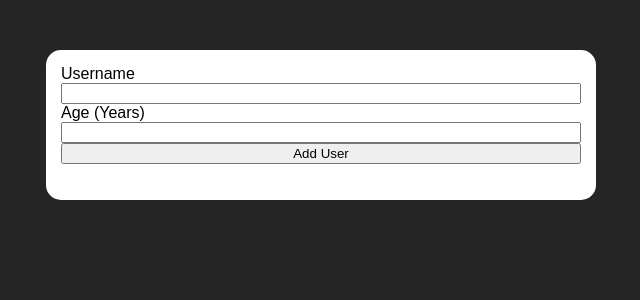
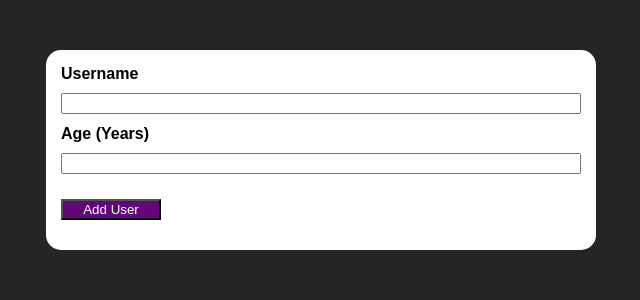
Before and after one commit to AleksandraCislowski/username-app, a React (Create React App) app: page / in a window 1280 px wide. Shown: the top 300 px of the page, without its empty margins (319-959 px from the left). Built offline with nearby package versions, Linux system fonts and the light colour scheme.

Commit message:
styling 2

```diff
--- a/src/components/Form.css
+++ b/src/components/Form.css
@@ -5,12 +5,20 @@ body {
 }
 
 .form {
+  font-weight: bold;
   display: flex;
   flex-direction: column;
-  height: 150px;
+  justify-content: space-between;
+  height: 200px;
   width: 550px;
   background: white;
   padding: 15px;
   margin: 50px;
   border-radius: 15px;
 }
+.button {
+  background-color: rgb(97, 7, 122);
+  color: white;
+  width: 100px;
+  margin: 15px 0px;
+}
--- a/src/components/Form.js
+++ b/src/components/Form.js
@@ -7,7 +7,7 @@ const Form = () => {
       <input type='text'></input>
       <label>Age (Years)</label>
       <input type='number'></input>
-      <button>Add User</button>
+      <button className='button'>Add User</button>
     </div>
   );
 };
```
